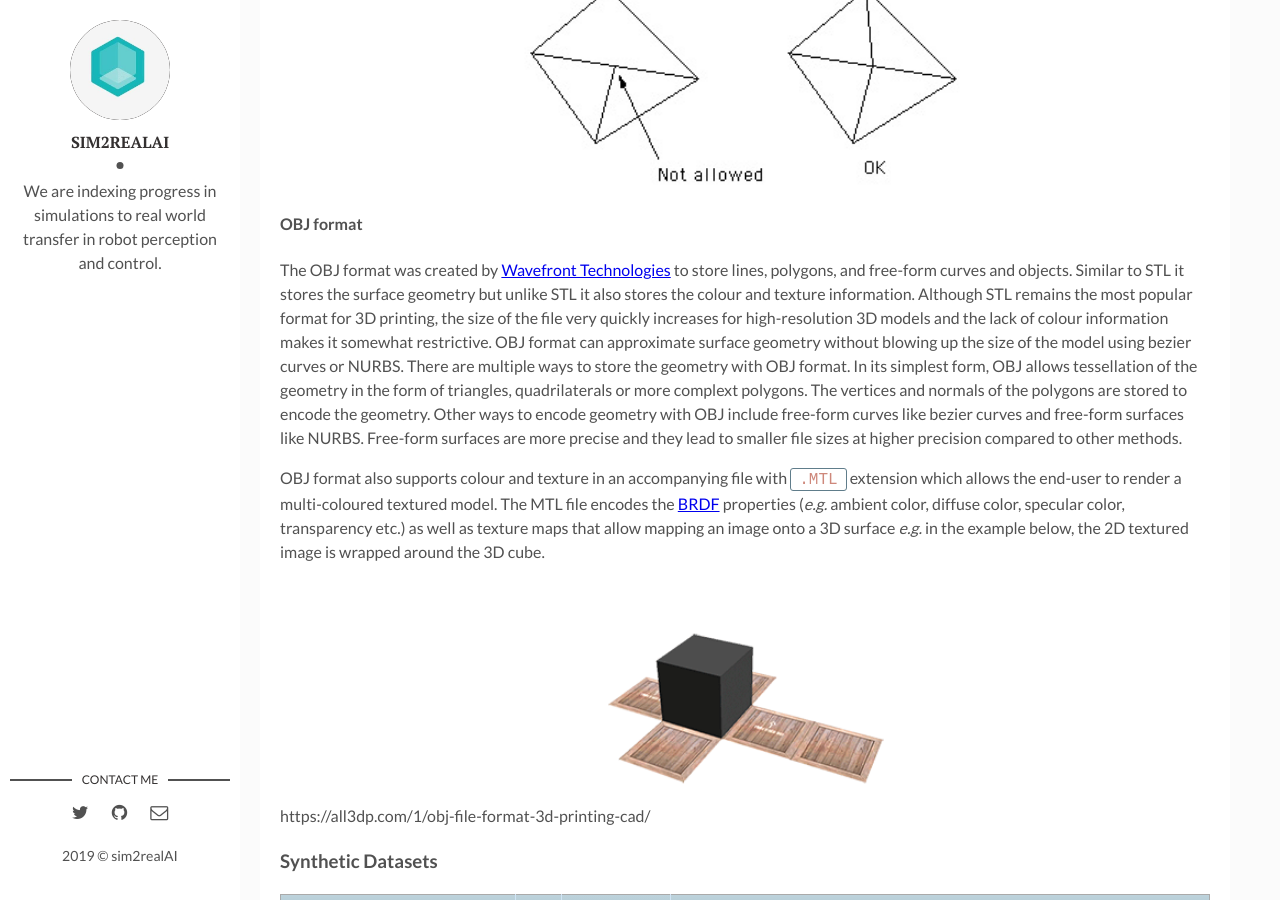
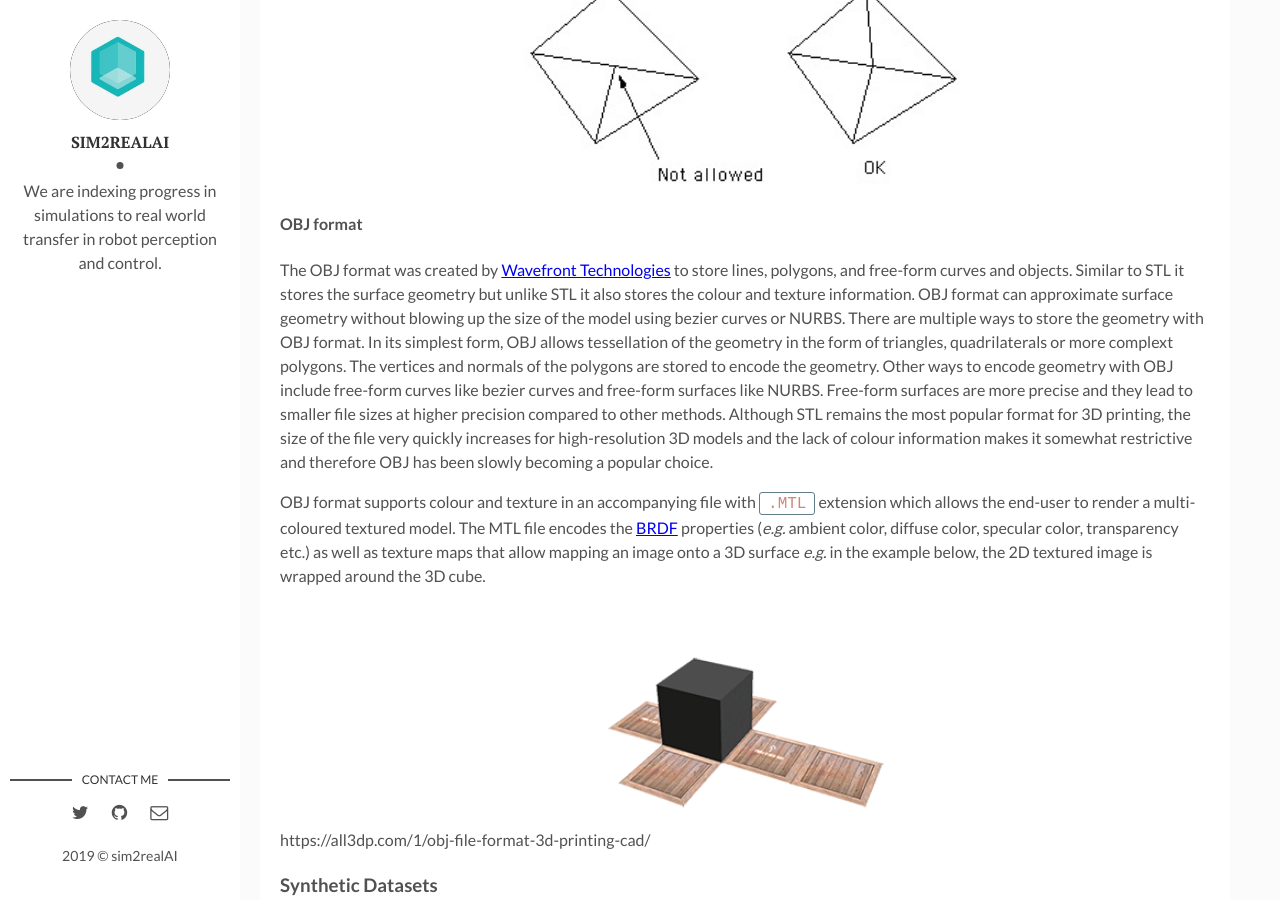
Before and after one commit to backupsim2realai/backupsim2realai.github.io, a Jekyll site: the page built from _posts/2019-01-15-Synthetic-Datasets-of-Objects-Part-I.markdown, in a window 1280 px wide and 900 px high, scrolled down 1546 px. Built offline with Jekyll 4.4.1, drawn with Linux system fonts in a browser that asks for light colours; emoji names are drawn with the system emoji font.

```diff
--- a/_posts/2019-01-15-Synthetic-Datasets-of-Objects-Part-I.markdown
+++ b/_posts/2019-01-15-Synthetic-Datasets-of-Objects-Part-I.markdown
@@ -32,12 +32,11 @@
 
 #### OBJ format
 
-The OBJ format was created by [Wavefront Technologies](https://en.wikipedia.org/wiki/Wavefront_Technologies) to store lines, polygons, and free-form curves and objects. Similar to STL it stores the surface geometry but unlike STL it also stores the colour and texture information. Although STL remains the most popular format for 3D printing, the size of the file very quickly increases for high-resolution 3D models and the lack of colour information makes it somewhat restrictive. OBJ format can approximate surface geometry without blowing up the size of the model using bezier curves or NURBS. There are multiple ways to store the geometry with OBJ format. In its simplest form, OBJ allows tessellation of the geometry in the form of triangles, quadrilaterals or more complext polygons. The vertices and normals of the polygons are stored to encode the geometry. Other ways to encode geometry with OBJ include free-form curves like bezier curves and free-form surfaces like NURBS. Free-form surfaces are more precise and they lead to smaller file sizes at higher precision compared to other methods.
+The OBJ format was created by [Wavefront Technologies](https://en.wikipedia.org/wiki/Wavefront_Technologies) to store lines, polygons, and free-form curves and objects. Similar to STL it stores the surface geometry but unlike STL it also stores the colour and texture information. OBJ format can approximate surface geometry without blowing up the size of the model using bezier curves or NURBS. There are multiple ways to store the geometry with OBJ format. In its simplest form, OBJ allows tessellation of the geometry in the form of triangles, quadrilaterals or more complext polygons. The vertices and normals of the polygons are stored to encode the geometry. Other ways to encode geometry with OBJ include free-form curves like bezier curves and free-form surfaces like NURBS. Free-form surfaces are more precise and they lead to smaller file sizes at higher precision compared to other methods. Although STL remains the most popular format for 3D printing, the size of the file very quickly increases for high-resolution 3D models and the lack of colour information makes it somewhat restrictive and therefore OBJ has been slowly becoming a popular choice.
 
-OBJ format also supports colour and texture in an accompanying file with `.MTL` extension which allows the end-user to render a multi-coloured textured model. The MTL file encodes the [BRDF](https://en.wikipedia.org/wiki/Bidirectional_reflectance_distribution_function) properties (*e.g.* ambient color, diffuse color, specular color, transparency etc.) as well as texture maps that allow mapping an image onto a 3D surface *e.g.* in the example below, the 2D textured image is wrapped around the 3D cube.
+OBJ format supports colour and texture in an accompanying file with `.MTL` extension which allows the end-user to render a multi-coloured textured model. The MTL file encodes the [BRDF](https://en.wikipedia.org/wiki/Bidirectional_reflectance_distribution_function) properties (*e.g.* ambient color, diffuse color, specular color, transparency etc.) as well as texture maps that allow mapping an image onto a 3D surface *e.g.* in the example below, the 2D textured image is wrapped around the 3D cube.
 
 <center><img src="/assets/img/2019-01-15/texture_mapping.gif" width="30%"></center>
-
 
 https://all3dp.com/1/obj-file-format-3d-printing-cad/
 
```
